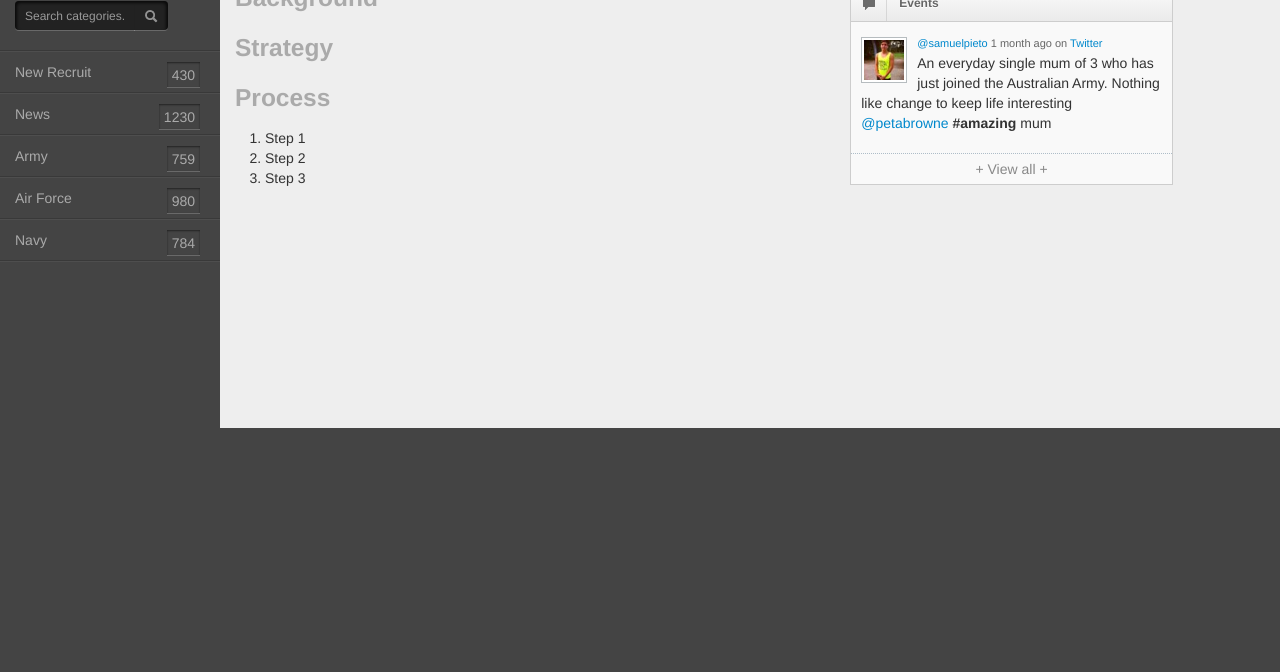
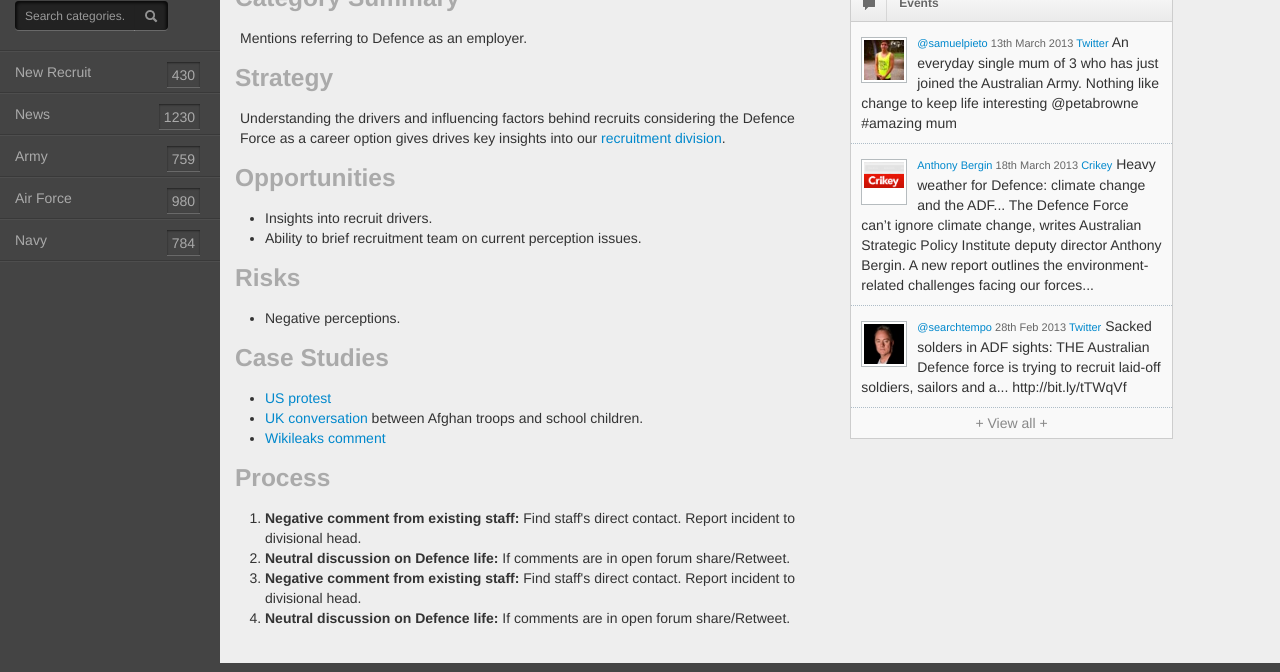
Before and after one commit to vladiim/stacato, a plain HTML site: page app/index.html in a window 1280 px wide. Shown: the part 128-800 px from the top of the page. Drawn offline with Linux system fonts and the light colour scheme.

Commit message:
Finished basic v1

```diff
--- /dev/null
+++ b/app/data/events.json
@@ -0,0 +1,24 @@
+[
+  {
+  	"id": 1,
+  	"image": "img/profile_1.jpeg",
+  	"user": "@samuelpieto",
+  	"date": "13th March 2013",
+  	"source": "Twitter",
+  	"content": "An everyday single mum of 3 who has just joined the Australian Army. Nothing like change to keep life interesting @petabrowne #amazing mum"
+  }, {
+  	"id": 2,
+  	"image": "img/profile_2.jpeg",
+  	"user": "Anthony Bergin",
+  	"date": "18th March 2013",
+  	"source": "Crikey",
+  	"content": "Heavy weather for Defence: climate change and the ADF... The Defence Force can’t ignore climate change, writes Australian Strategic Policy Institute deputy director Anthony Bergin. A new report outlines the environment-related challenges facing our forces..."
+  }, {
+  	"id": 3,
+  	"image": "img/profile_3.jpeg",
+  	"user": "@searchtempo",
+  	"date": "28th Feb 2013",
+  	"source": "Twitter",
+  	"content": "Sacked solders in ADF sights: THE Australian Defence force is trying to recruit laid-off soldiers, sailors and a... http://bit.ly/tTWqVf "
+  }
+]
--- a/app/index.html
+++ b/app/index.html
@@ -39,26 +39,46 @@
     <div ng-view></div>
 
     <div id='content-header'>
-      <h1>New Recruit Plan</h1>
+      <h1>New Recruit</h1>
     </div>
 
     <div class='container-fluid'>
       <div class='row-fluid'>
         <div class='span7'>
           <markdown src='data/markdown/test.md'>
-### Background
+### Category Summary
+
+Mentions referring to Defence as an employer.
 
 ### Strategy
 
+Understanding the drivers and influencing factors behind recruits considering the Defence Force as a career option gives drives key insights into our [recruitment division](www.linktodiv.com).
+
+### Opportunities
+
+* Insights into recruit drivers.
+* Ability to brief recruitment team on current perception issues.
+
+### Risks
+
+* Negative perceptions.
+
+### Case Studies
+
+* [US protest](www.link.com)
+* [UK conversation](www.link.com) between Afghan troops and school children.
+* [Wikileaks comment](www.link.com)
+
 ### Process
 
-1. Step 1
-2. Step 2
-3. Step 3
+1. **Negative comment from existing staff:** Find staff's direct contact. Report incident to divisional head.
+2. **Neutral discussion on Defence life:** If comments are in open forum share/Retweet.
+4. **Negative comment from existing staff:** Find staff's direct contact. Report incident to divisional head.
+5. **Neutral discussion on Defence life:** If comments are in open forum share/Retweet.
           </markdown>
         </div>
 
-        <div class='span4'>
+        <div class='span4' ng-controller="EventListCtrl">
           <div class='widget-box'>
             <div class='widget-title'>
               <span class='icon'>
@@ -68,12 +88,12 @@
             </div>
             <div class='widget-content nopadding'>
               <ul class='recent-comments'>
-                <li>
+                <li ng-repeat="event in events">
                   <div class='user-thumb'>
-                    <img width='40' height='40' src="img/profile_1.jpeg">
+                    <img width='40' height='40' ng-src="{{event.image}}">
                   </div>
-                  <span class='user-info'><a href="#">@samuelpieto</a> 1 month ago on <a href="">Twitter</a></span>
-                  <p>An everyday single mum of 3 who has just joined the Australian Army. Nothing like change to keep life interesting <a href="">@petabrowne</a> <b>#amazing</b> mum</p>
+                  <span class='user-info'><a href="#">{{event.user}}</a> {{event.date}} <a href="">{{event.source}}</a></span>
+                    {{event.content}}
                 </li>
                 <li class="viewall">
                     <a title="" class="tip-top" href="#" data-original-title="View all comments"> + View all + </a>
--- a/app/js/controllers.js
+++ b/app/js/controllers.js
@@ -7,3 +7,9 @@ function CategoryListCtrl($scope, $http) {
     $scope.categories = data;
   });
 }
+
+function EventListCtrl($scope, $http) {
+  $http.get('data/events.json').success(function(data) {
+    $scope.events = data;
+  });
+}
```
Also changed, not shown: app/img/profile_2.jpeg (added), app/img/profile_3.jpeg (added), 1 other file.
